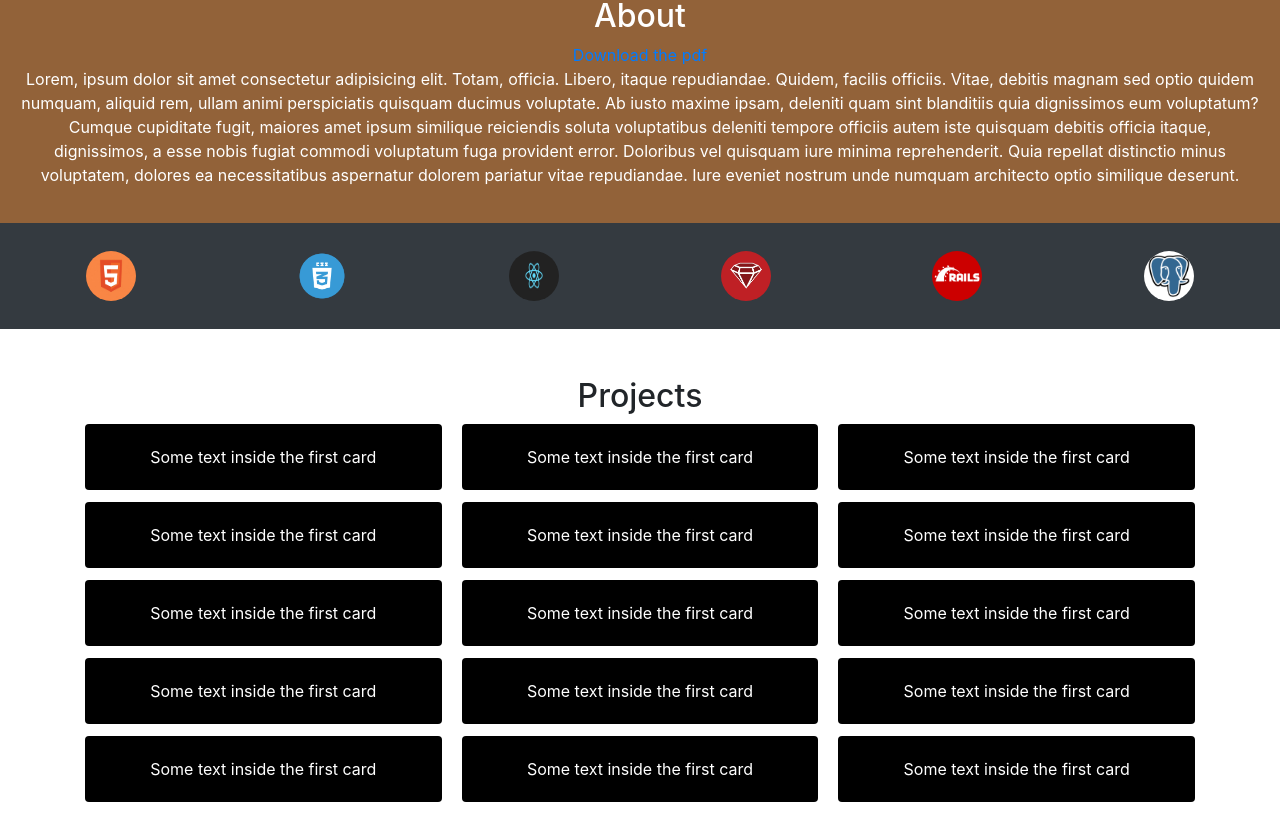
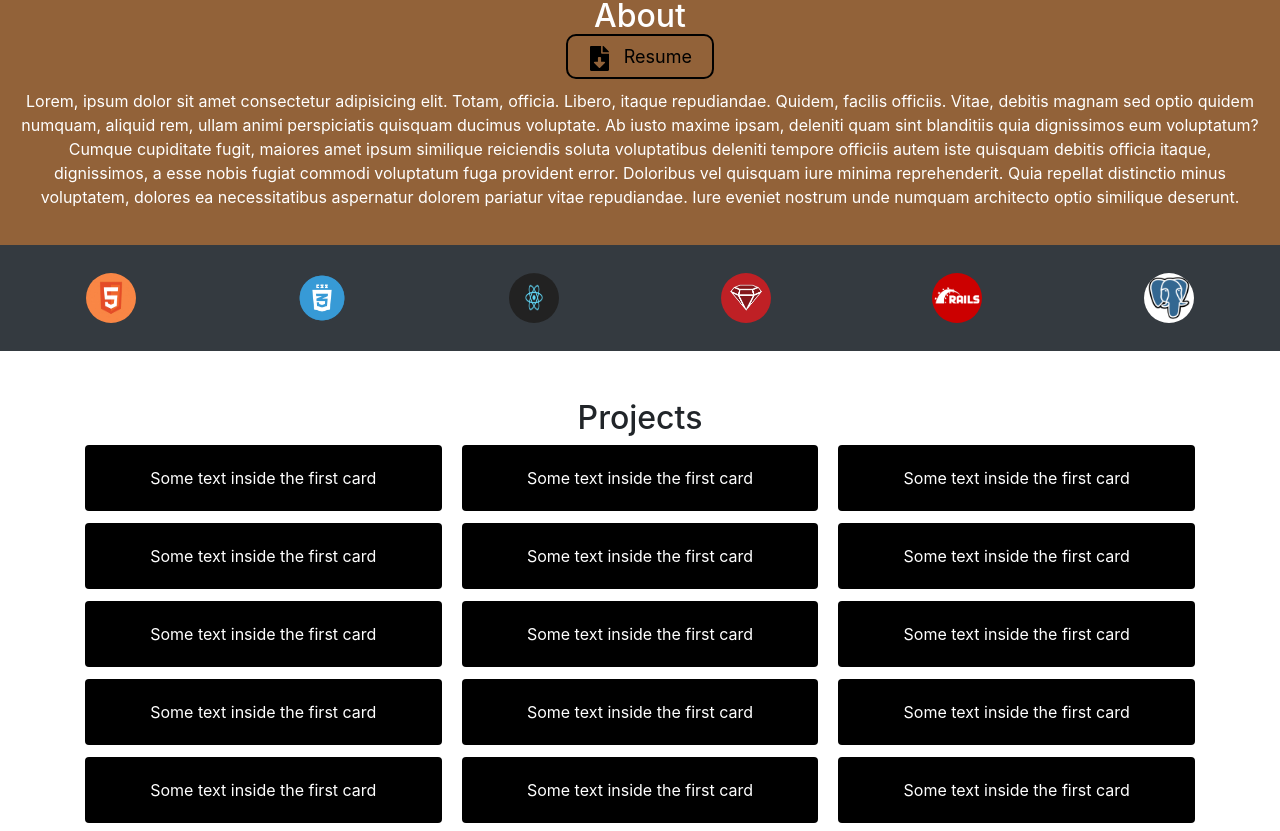
Before and after one commit to SumanDas3001/Bootstrap4_theme, a plain HTML site: page index.html in a window 1280 px wide. Shown: the part 973-1804 px from the top of the page. Drawn offline with nearby package versions, Linux system fonts and the light colour scheme.

Commit message:
Add resume format

```diff
--- a/css/style.css
+++ b/css/style.css
@@ -31,6 +31,21 @@ body{
   border-radius: 10px;
   margin-top: 20px;
   padding: 10px 20px;
+}
+
+#section-a .pdf_button {
+  font-size: 18px;
+  text-decoration: none;
+  color: black;
+  border: black 2px solid;
+  border-radius: 10px;
+  margin-top: 20px;
+  padding: 10px 20px;
+}
+
+.pdf_button:hover {
+  background-color: tan; /* Green */
+  color: white;
 }
 
 #showcase .button:hover{
--- a/index.html
+++ b/index.html
@@ -18,10 +18,10 @@
     <section id="section-a">
       <img src="http://res.cloudinary.com/wfdns6x2g6/image/upload/v1509007989/user_psolwi.png" alt="John Doe">
       <h2>About</h2>
-      <a target="_blank" href="file/test_pdf_file.pdf" class="button" id="read-more" download>Download the pdf</a>
+      <a href="file/Resume.pdf" class="pdf_button" target="_blank" download><img src="icons/download.svg" style="height: 25px; margin: 2px; padding-right: 13px;" alt="">Resume</a>
 
 
-      <p>Lorem, ipsum dolor sit amet consectetur adipisicing elit. Totam, officia. Libero, itaque repudiandae. Quidem, facilis officiis. Vitae, debitis magnam sed optio quidem numquam, aliquid rem, ullam animi perspiciatis quisquam ducimus voluptate. Ab iusto maxime ipsam, deleniti quam sint blanditiis quia dignissimos eum voluptatum? Cumque cupiditate fugit, maiores amet ipsum similique reiciendis soluta voluptatibus deleniti tempore officiis autem iste quisquam debitis officia itaque, dignissimos, a esse nobis fugiat commodi voluptatum fuga provident error. Doloribus vel quisquam iure minima reprehenderit. Quia repellat distinctio minus voluptatem, dolores ea necessitatibus aspernatur dolorem pariatur vitae repudiandae. Iure eveniet nostrum unde numquam architecto optio similique deserunt.</p>
+      <p class="mt-3">Lorem, ipsum dolor sit amet consectetur adipisicing elit. Totam, officia. Libero, itaque repudiandae. Quidem, facilis officiis. Vitae, debitis magnam sed optio quidem numquam, aliquid rem, ullam animi perspiciatis quisquam ducimus voluptate. Ab iusto maxime ipsam, deleniti quam sint blanditiis quia dignissimos eum voluptatum? Cumque cupiditate fugit, maiores amet ipsum similique reiciendis soluta voluptatibus deleniti tempore officiis autem iste quisquam debitis officia itaque, dignissimos, a esse nobis fugiat commodi voluptatum fuga provident error. Doloribus vel quisquam iure minima reprehenderit. Quia repellat distinctio minus voluptatem, dolores ea necessitatibus aspernatur dolorem pariatur vitae repudiandae. Iure eveniet nostrum unde numquam architecto optio similique deserunt.</p>
     </section>
 
     <div class="container-fluid bg-dark" id="section-b">
```
Also changed, not shown: icons/download.svg (added), 2 other files.
